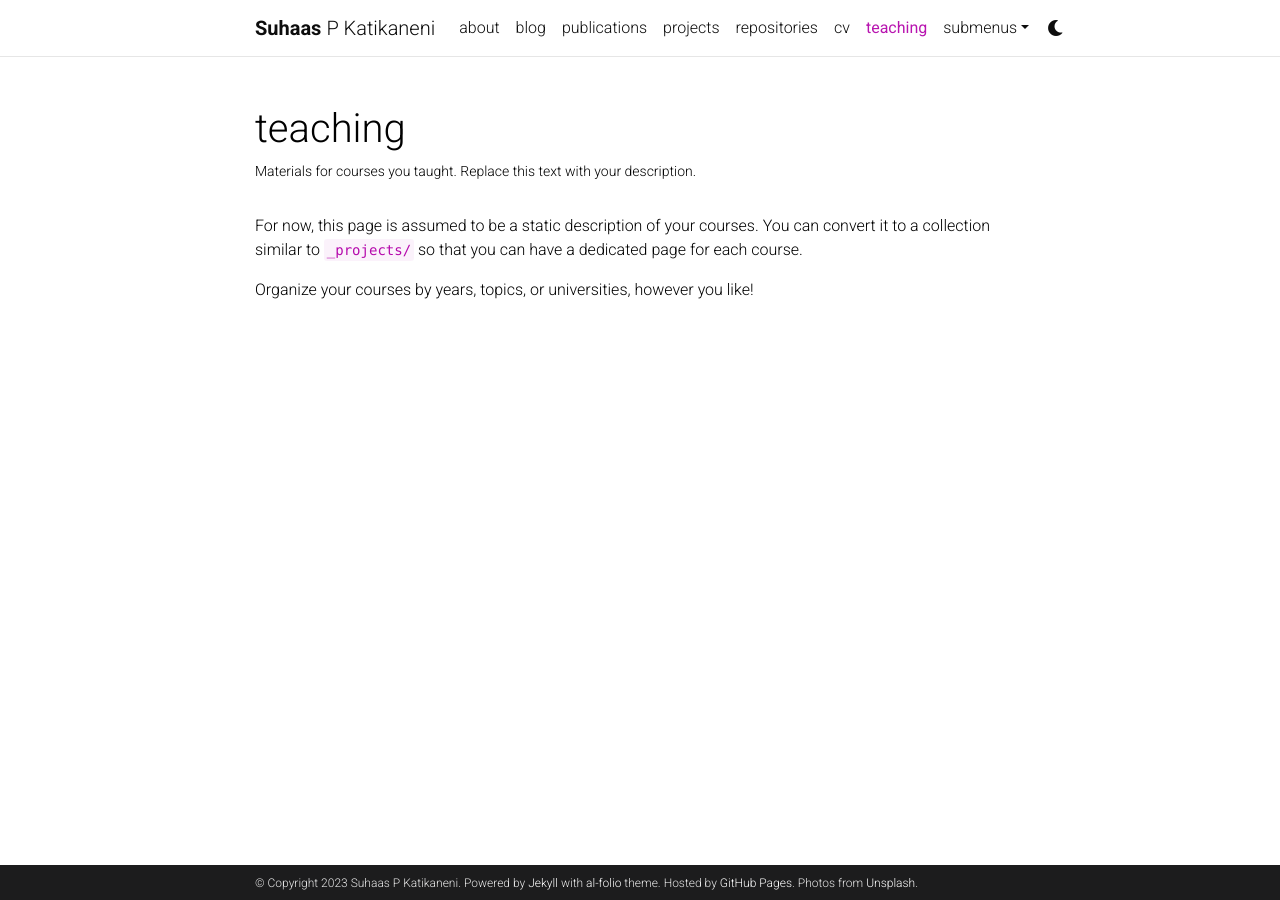
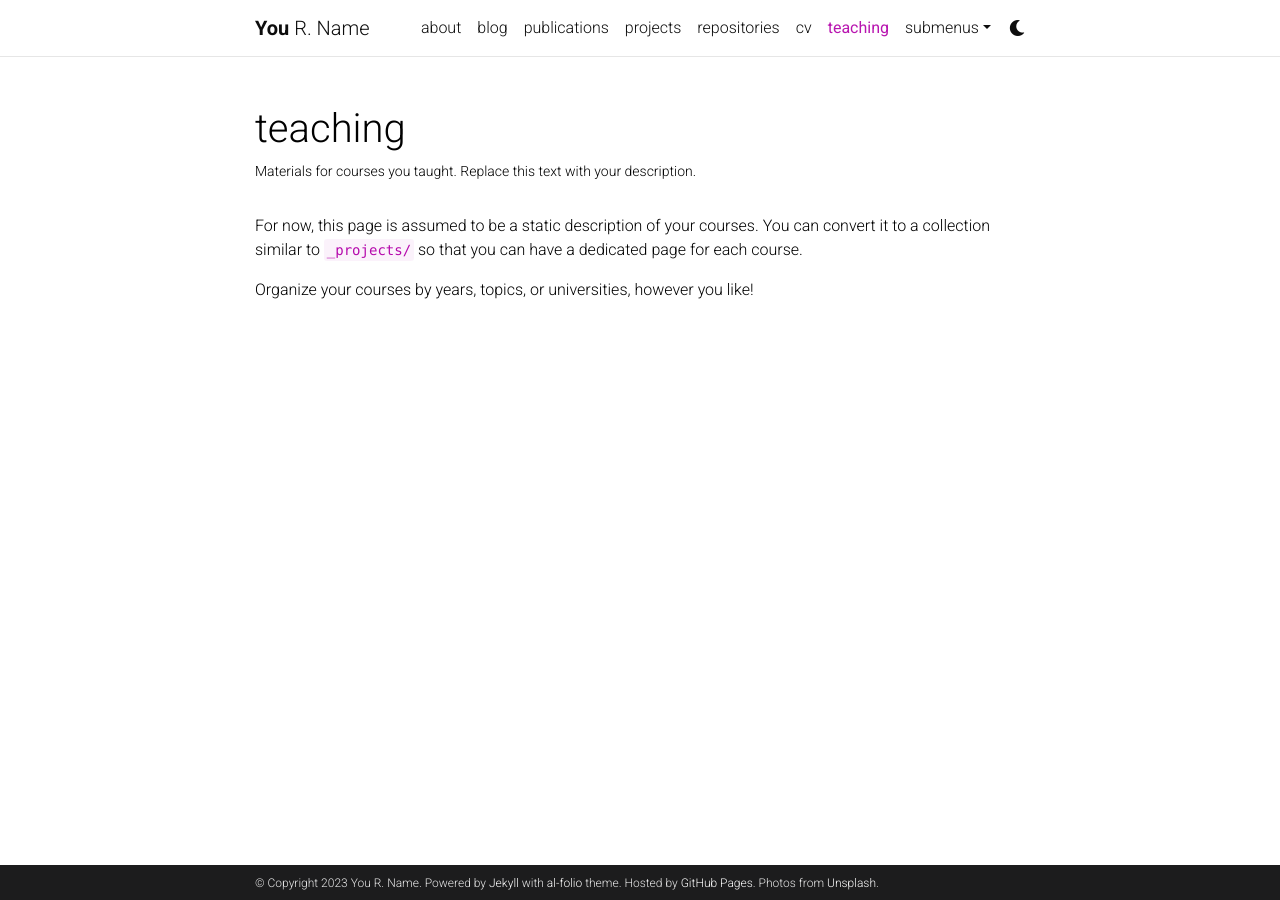
Before and after one commit to spknash/spknash.github.io, a Jekyll site: the page built from _pages/teaching.md, in a window 1280 px wide. Built offline with Jekyll 4.4.1, drawn with Linux system fonts in a browser that asks for light colours; comment, search, counter and statistics services are not loaded; a style sheet for code colours, icons or effects is not loaded.

Commit message:
Revert "Update to biography"

```diff
--- a/_config.yml
+++ b/_config.yml
@@ -3,10 +3,10 @@
 # -----------------------------------------------------------------------------
 
 title: blank # the website title (if blank, full name will be used instead)
-first_name: Suhaas
-middle_name: P
-last_name: Katikaneni
-email: suhaaspk@gmail.com
+first_name: You
+middle_name: R.
+last_name: Name
+email: you@example.com
 description: > # the ">" symbol means to ignore newlines until "footer_text:"
   A simple, whitespace theme for academics. Based on [*folio](https://github.com/bogoli/-folio) design.
 footer_text: >
@@ -18,8 +18,8 @@
 lang: en # the language of your site (for example: en, fr, cn, ru, etc.)
 icon: ⚛️  # the emoji used as the favicon (alternatively, provide image name in /assets/img/)
 
-url: https://spknash.github.io # the base hostname & protocol for your site
-baseurl:  # the subpath of your site, e.g. /blog/
+url: https://alshedivat.github.io # the base hostname & protocol for your site
+baseurl: /al-folio # the subpath of your site, e.g. /blog/
 last_updated: false # set to true if you want to display last updated in the footer
 impressum_path:  # set to path to include impressum link in the footer, use the same path as permalink in a page, helps to conform with EU GDPR
 
@@ -71,11 +71,11 @@
 # Social integration
 # -----------------------------------------------------------------------------
 
-github_username: spknash # your GitHub user name
+github_username: # your GitHub user name
 gitlab_username: # your GitLab user name
 twitter_username: # your Twitter handle
 mastodon_username: # your mastodon instance+username in the format instance.tld/@username
-linkedin_username: suhaas-katikaneni # your LinkedIn user name
+linkedin_username: # your LinkedIn user name
 telegram_username: # your Telegram user name
 scholar_userid: # your Google Scholar ID
 semanticscholar_id: # your Semantic Scholar ID
```
